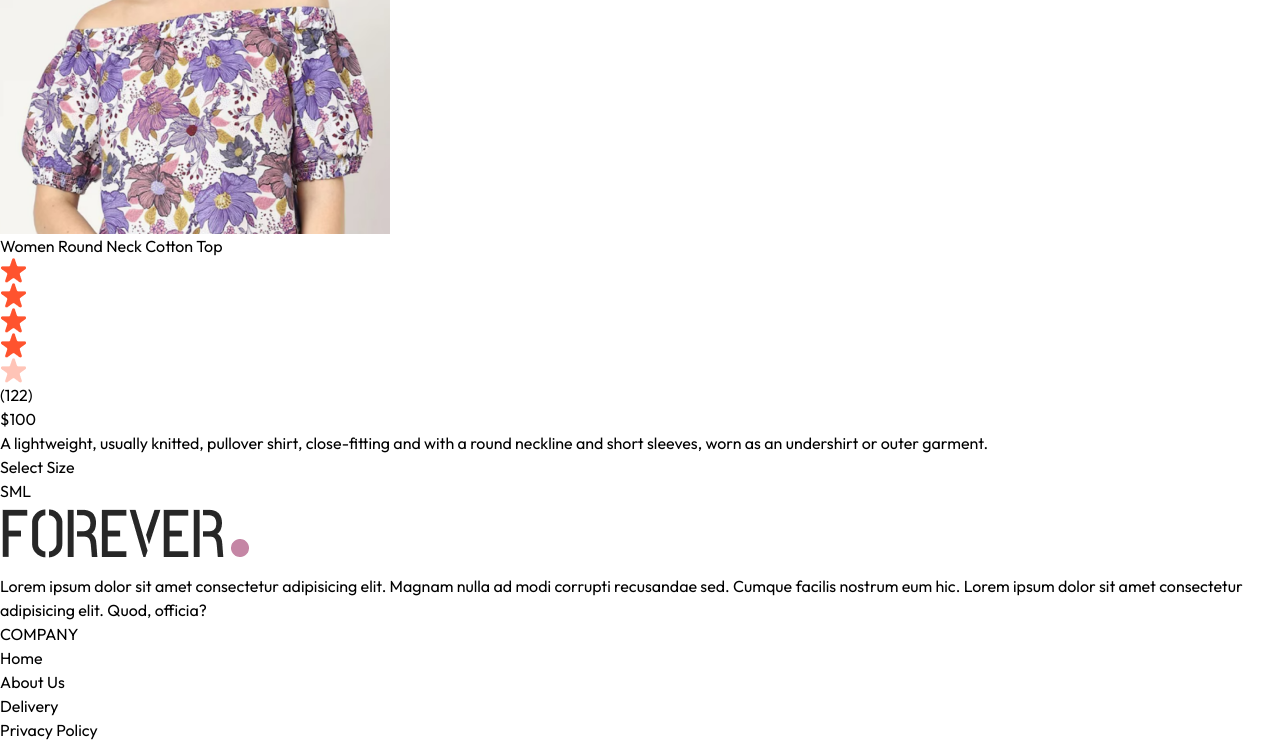
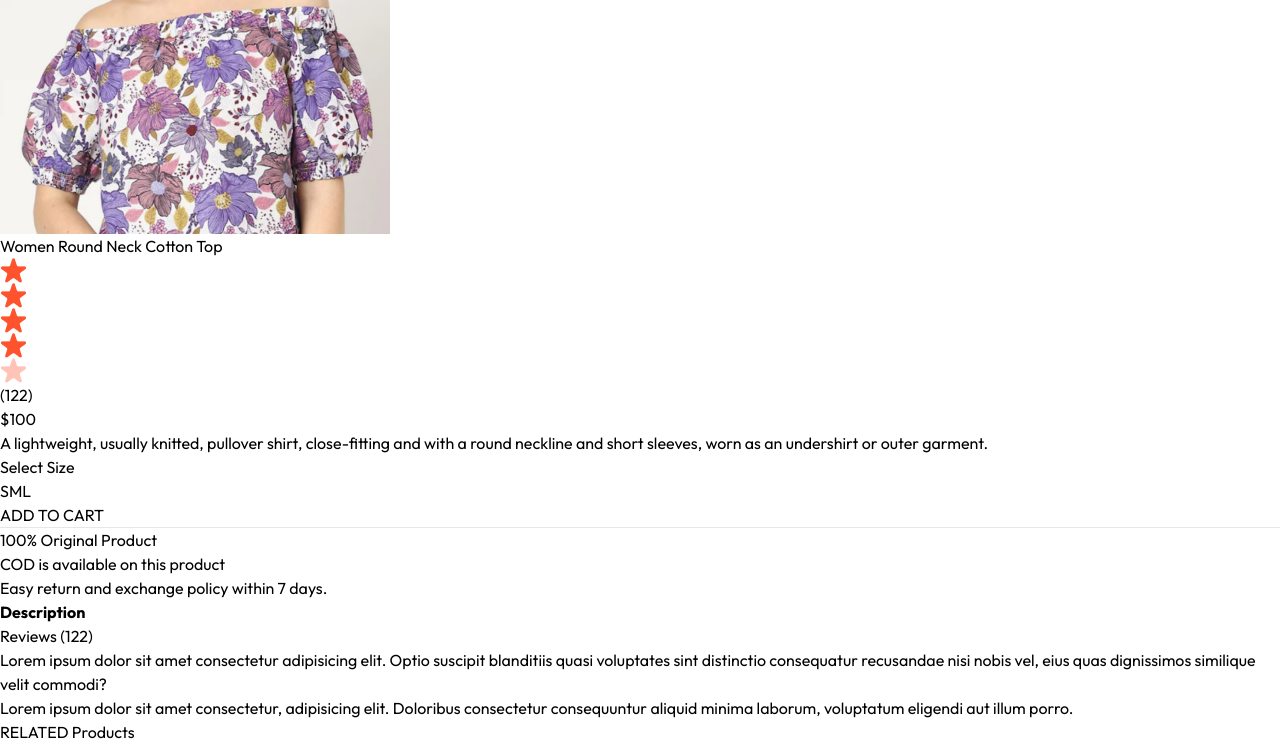
Before and after one commit to Ankita-Subedi/React-Ecommerce, a React (Vite) app in the folder frontend/: page /product/aaaaa in a window 1280 px wide. Shown: the part 1188-1930 px from the top of the page. Built offline with nearby package versions, Linux system fonts and the light colour scheme.

Commit message:
cart logic complete

```diff
--- a/frontend/src/App.jsx
+++ b/frontend/src/App.jsx
@@ -11,10 +11,13 @@ import Login from "./components/frontend/pages/Login"
 import PlaceOrder from "./components/frontend/pages/PlaceOrder"
 import Orders from "./components/frontend/pages/Orders"
 import SearchBar from "./components/frontend/layouts/SearchBar"
+import { ToastContainer, toast } from 'react-toastify';
+  import 'react-toastify/dist/ReactToastify.css';
 
 function App() {
   return (
     <div className="px-4 sm:px-[5vw] md:px-[7vw] lg:px-[9vw]">
+      <ToastContainer/>
       <Navbar/>
       <SearchBar/>
       <Routes>
--- a/frontend/src/components/frontend/layouts/Navbar.jsx
+++ b/frontend/src/components/frontend/layouts/Navbar.jsx
@@ -5,7 +5,7 @@ import { ShopContext } from "../../../context/ShopContext.jsx";
 
 const Navbar = () => {
   const [visible, setVisible] = useState(false);
-  const {setShowSearch} = useContext(ShopContext)
+  const {setShowSearch, getCartCount} = useContext(ShopContext)
 
   return (
     <div className="flex items-center justify-between py-5 font-medium">
@@ -56,7 +56,7 @@ const Navbar = () => {
         <Link to="/cart" className="relative">
           <img src={assets.cart_icon} alt="cart" className="w-5 min-w-5" />
           <p className="absolute right-[-5px] bottom-[-5px] bg-black text-white aspect-square rounded-full text-[8px] leading-4 w-4 text-center">
-            0
+            {getCartCount()}
           </p>
         </Link>
 
--- /dev/null
+++ b/frontend/src/components/frontend/layouts/RelatedProducts.jsx
@@ -0,0 +1,40 @@
+import { useContext, useEffect, useState } from "react";
+import { ShopContext } from "../../../context/ShopContext";
+import Title from "../layouts/Title";
+import ProductItem from "../layouts/ProductItem";
+
+const RelatedProducts = ({ category, subCategory }) => {
+  const { products } = useContext(ShopContext);
+  const [related, setRelated] = useState([]);
+
+  useEffect(() => {
+    if (products.length > 0) {
+      let productsCopy = products.slice();
+      productsCopy = productsCopy.filter((item) => category === item.category);
+      productsCopy = productsCopy.filter(
+        (item) => subCategory === item.subCategory
+      );
+      setRelated(productsCopy.slice(0, 5));
+    }
+  }, [products,]);
+  return (
+    <div className="my-24">
+      <div className="text-center text-3xl py-2">
+        <Title text1={"RELATED"} text2={"Products"} />
+      </div>
+      <div className="grid grid-cols-2 sm:grid-cols-3 md:grid-cols-4 lg:grid-cols-5 gap-4 gap-y-6">
+        {related.map((item, index) => (
+          <ProductItem
+            key={index}
+            id={item._id}
+            name={item.name}
+            price={item.price}
+            image={item.image}
+          />
+        ))}
+      </div>
+    </div>
+  );
+};
+
+export default RelatedProducts;
--- a/frontend/src/components/frontend/pages/Product.jsx
+++ b/frontend/src/components/frontend/pages/Product.jsx
@@ -2,12 +2,14 @@ import { useContext, useEffect, useState } from "react";
 import { useParams } from "react-router-dom";
 import { ShopContext } from "../../../context/ShopContext";
 import { assets } from "../../../assets/assets";
+import RelatedProducts from "../layouts/RelatedProducts";
 
 const Product = () => {
   const { productId } = useParams();
-  const { products, currency } = useContext(ShopContext);
+  const { products, currency, addToCart } = useContext(ShopContext);
   const [productData, setProductData] = useState(false);
   const [image, setImage] = useState("");
+  const [size, setSize] = useState("");
 
   const fetchProductData = async () => {
     products.map((item) => {
@@ -68,7 +70,10 @@ const Product = () => {
               <div className="flex gap-2">
                 {productData.sizes.map((item, index) => (
                   <button
-                    className={`border py-2 px-4 bg-gray-100`}
+                    onClick={() => setSize(item)}
+                    className={`border py-2 px-4 bg-gray-100 ${
+                      item === size ? "border-orange-500" : ""
+                    }`}
                     key={index}
                   >
                     {item}
@@ -76,9 +81,42 @@ const Product = () => {
                 ))}
               </div>
             </div>
+
+            <button onClick={()=>addToCart(productData._id, size)} className="bg-black text-white px-8 py-3 text-sm active:bg-gray-700">
+              ADD TO CART
+            </button>
+            <hr className="mt-8 sm:w-4/5" />
+            <div className="text-sm text-gray-500 mt-5 flex flex-col gap-1">
+              <p>100% Original Product</p>
+              <p>COD is available on this product</p>
+              <p>Easy return and exchange policy within 7 days.</p>
+            </div>
           </div>
         </div>
+{/* -----------Description and Review------------- */}
       </div>
+        <div className="mt-20">
+          <div className="flex">
+            <b className="border px-5 py-3 text-sm">Description</b>
+            <p className="border px-5 py-3 text-sm">Reviews (122)</p>
+          </div>
+          <div className="flex flex-col gap-4 border px-6 py-6 text-sm text-gray-500">
+            <p>
+              Lorem ipsum dolor sit amet consectetur adipisicing elit. Optio
+              suscipit blanditiis quasi voluptates sint distinctio consequatur
+              recusandae nisi nobis vel, eius quas dignissimos similique velit
+              commodi?
+            </p>
+            <p>
+              Lorem ipsum dolor sit amet consectetur, adipisicing elit.
+              Doloribus consectetur consequuntur aliquid minima laborum,
+              voluptatum eligendi aut illum porro.
+            </p>
+          </div>
+        </div>
+
+        {/* -------Display related products-------- */}
+        <RelatedProducts category={productData.category} subCategory={productData.subCategory}/>
     </div>
   ) : (
     <div className="opacity-0"></div>
--- a/frontend/src/context/ShopContext.jsx
+++ b/frontend/src/context/ShopContext.jsx
@@ -1,25 +1,70 @@
-import {products} from '../assets/assets.js';
-import { createContext, useState } from 'react';
+import { products } from "../assets/assets.js";
+import { createContext, useEffect, useState } from "react";
+import { toast } from "react-toastify";
 
 export const ShopContext = createContext();
 
 const ShopContextProvider = (props) => {
-    const currency = '$';
-    const delivery_fee =10;
-    const [search, setSearch] = useState('')
-    const [showSearch, setShowSearch] = useState(false)
+  const currency = "$";
+  const delivery_fee = 10;
+  const [search, setSearch] = useState("");
+  const [showSearch, setShowSearch] = useState(false);
+  const [cartItems, setCartItems] = useState({});
 
-    const value ={
-        products, currency, delivery_fee,
-        search, setSearch, showSearch, setShowSearch
+  const addToCart = async (itemId, size) => {
+    let cartData = structuredClone(cartItems);
+
+    if (!size) {
+      toast.error("Select size");
+      return;
     }
 
+    if(cartData[itemId]){
+        if(cartData[itemId][size]){
+            // Increment the quantity for existing size
+            cartData[itemId][size] += 1;
+        } else {
+            // If size does not exist, set quantity to 1
+            cartData[itemId][size] = 1;
+        }
+    } else {
+        // If item does not exist, create a new object and set size to 1
+        cartData[itemId] = {};
+        cartData[itemId][size] = 1;
+    }
+    setCartItems(cartData)
+};
 
-return (
-    <ShopContext.Provider value={value}>
-        {props.children}
-    </ShopContext.Provider>
-)
+  const getCartCount = () => {
+    let totalCount = 0;
+    for (const items in cartItems) {
+      for (const item in cartItems[items]) {
+        try {
+          if (cartItems[items][item] > 0) {
+            totalCount += cartItems[items][item];
+          }
+        } catch (error) {}
+      }
+    }
+    return totalCount;
+  };
+
+  const value = {
+    products,
+    currency,
+    delivery_fee,
+    search,
+    setSearch,
+    showSearch,
+    setShowSearch,
+    cartItems,
+    addToCart,
+    getCartCount,
+  };
+
+  return (
+    <ShopContext.Provider value={value}>{props.children}</ShopContext.Provider>
+  );
+
 }
-
 export default ShopContextProvider;
```
